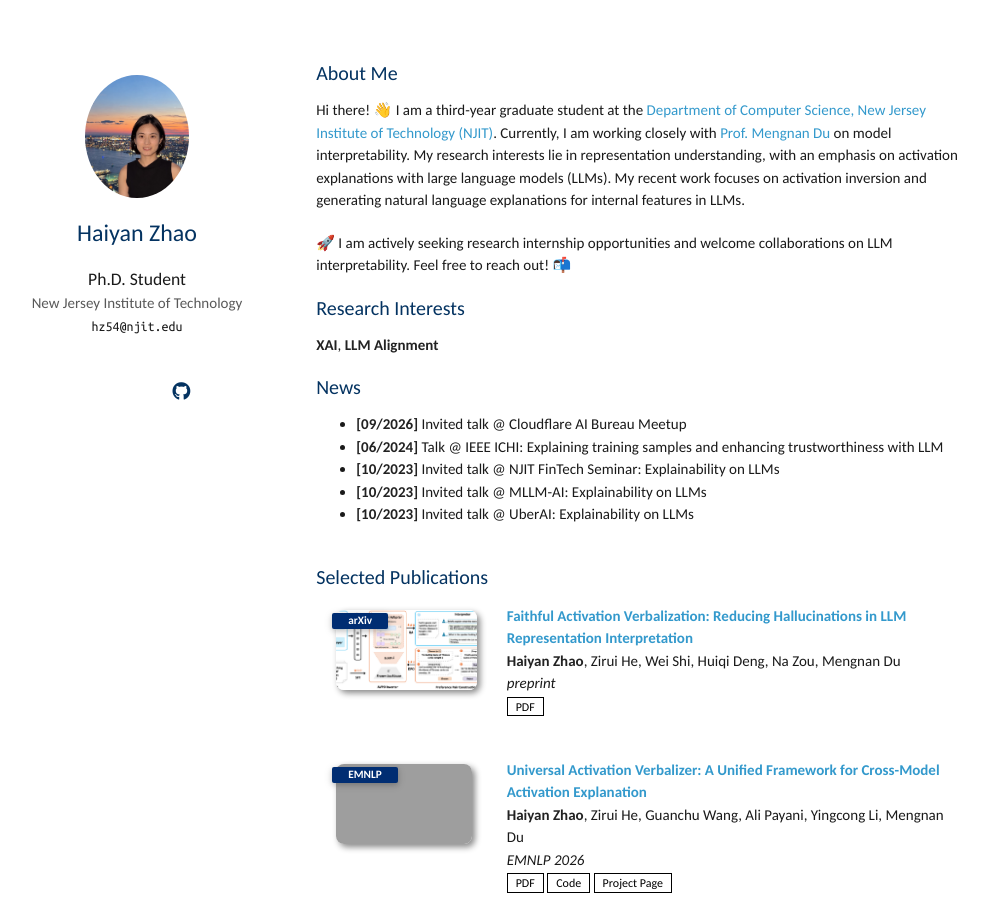
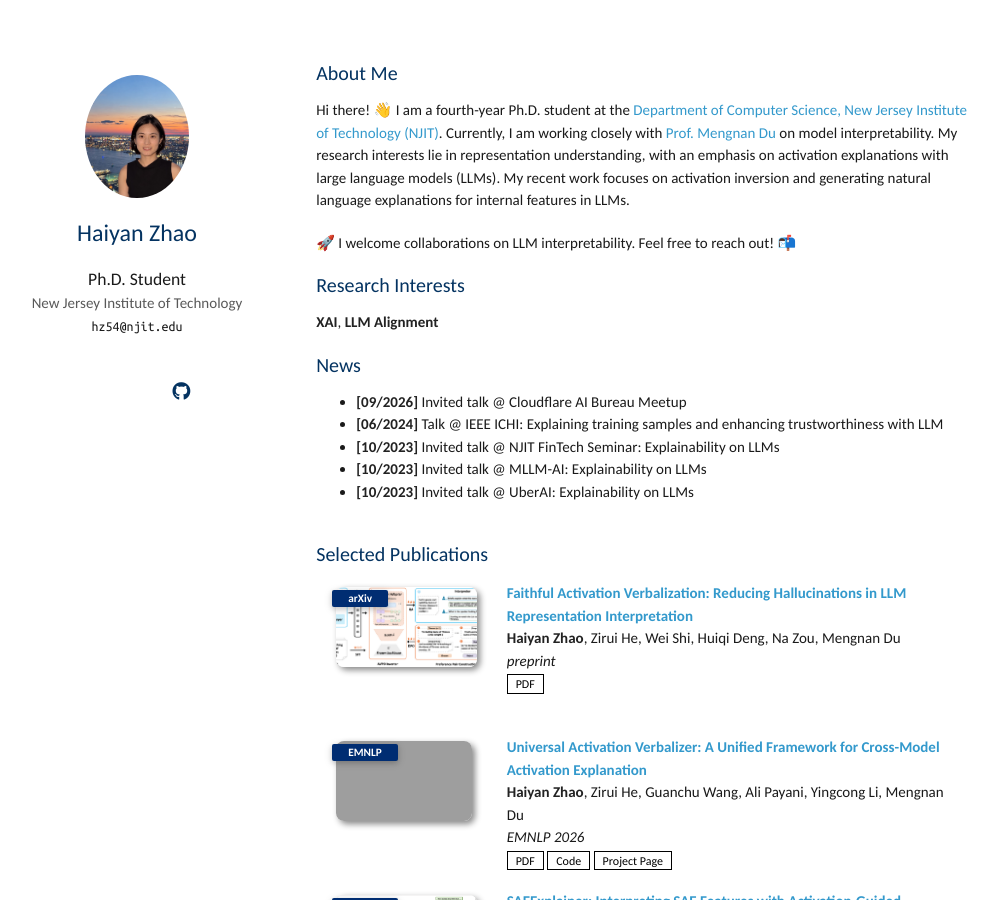
Before and after one commit to hy-zhao23/hy-zhao23.github.io, a Jekyll site: the page built from index.md, in a window 1280 px wide and 900 px high, cut to the strip 0-900 px from the top of the window. Shown: the whole strip, without its empty margins (151-1149 px from the left). Built offline with Jekyll 4.4.1, drawn with Linux system fonts in a browser that asks for light colours; nearby versions of some CDN libraries; a style sheet for code colours, icons or effects is not loaded; our own code applies the rules of GitHub Pages for plain Markdown files; some of the changed text lies outside the part shown; grey boxes are pictures that could not be loaded.

Commit message:
Update profile to fourth-year Ph.D. student and add NeurIPS/EACL reviewing
Co-Authored-By: Claude Opus 5.5 <noreply@anthropic.com>

```diff
--- a/index.md
+++ b/index.md
@@ -4,9 +4,9 @@ layout: homepage
 
 ## About Me
 
-Hi there! 👋 I am a third-year graduate student at the [Department of Computer Science, New Jersey Institute of Technology (NJIT)](https://cs.njit.edu). Currently, I am working closely with [Prof. Mengnan Du](https://mengnandu.com) on model interpretability. My research interests lie in representation understanding, with an emphasis on activation explanations with large language models (LLMs). My recent work focuses on activation inversion and generating natural language explanations for internal features in LLMs.
+Hi there! 👋 I am a fourth-year Ph.D. student at the [Department of Computer Science, New Jersey Institute of Technology (NJIT)](https://cs.njit.edu). Currently, I am working closely with [Prof. Mengnan Du](https://mengnandu.com) on model interpretability. My research interests lie in representation understanding, with an emphasis on activation explanations with large language models (LLMs). My recent work focuses on activation inversion and generating natural language explanations for internal features in LLMs.
 
-🚀 I am actively seeking research internship opportunities and welcome collaborations on LLM interpretability. Feel free to reach out! 📬
+🚀 I welcome collaborations on LLM interpretability. Feel free to reach out! 📬
 
 
 ## Research Interests
```
Also changed, not shown: _includes/services.md (+1 -1 lines).
